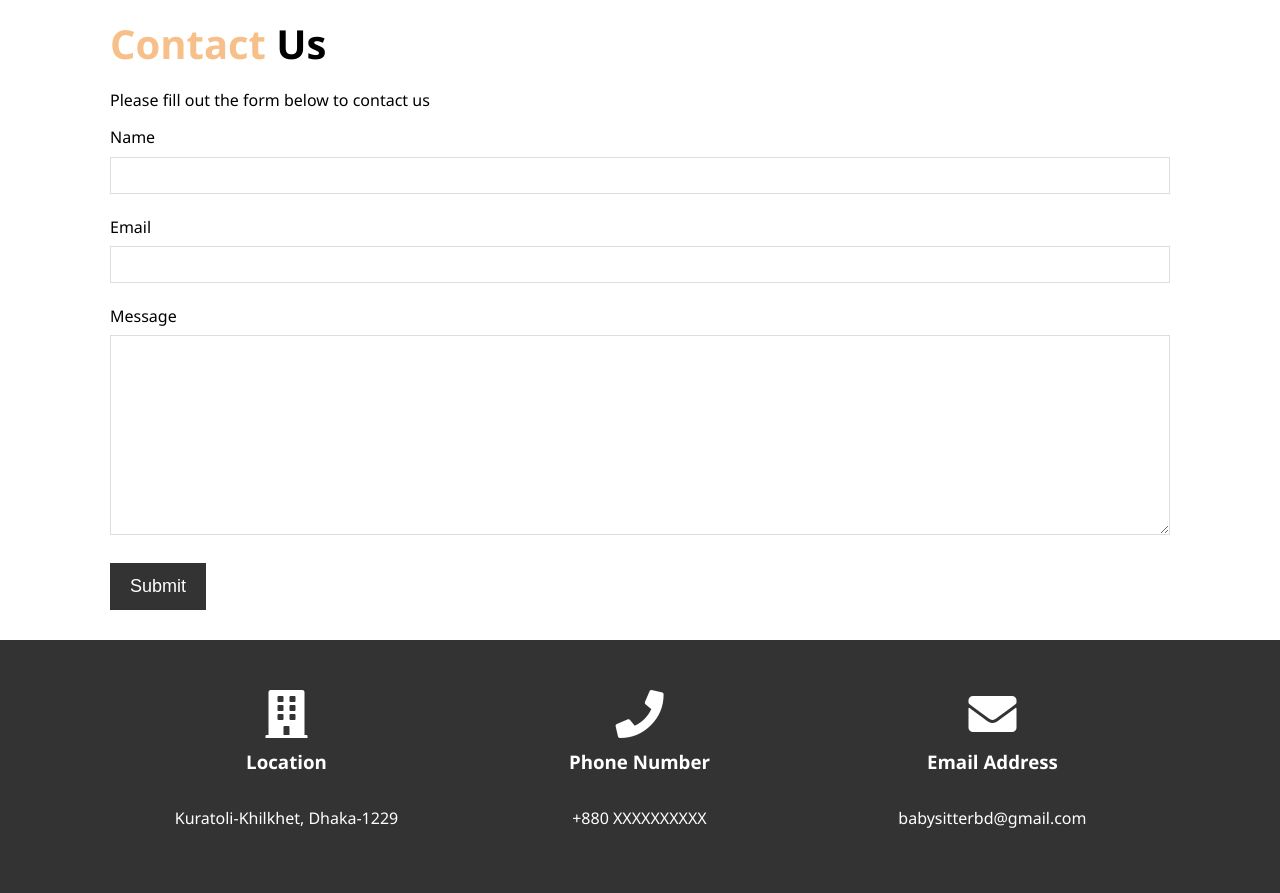
After one commit to RuhulAmin-info/Babysitter, a PHP site: page /php/contact.php in a window 1280 px wide. The commit adds this page. Run offline with PHP 8.4, Linux system fonts and the light colour scheme.

Commit message:
update some section

```diff
--- /dev/null
+++ b/css/contact.css
@@ -0,0 +1,115 @@
+
+* {
+    margin: 0;
+    padding:0;
+    box-sizing: border-box;
+  }
+
+
+  body {
+    font-family: 'Segoe UI', Tahoma, Geneva, Verdana, sans-serif;
+    line-height: 1.7em;
+  }
+
+  a {
+    color: #333;
+    text-decoration: none;
+  }
+
+  h1, h2, h3 {
+    padding-bottom: 20px;
+  }
+
+  p {
+    margin: 10px 0;
+  }
+
+  .container {
+    margin: auto;
+    max-width: 1100px;
+    overflow: auto;
+    padding: 0 20px;
+  }
+
+  .text-primary {
+    color: #f7c08a;
+  }
+
+  .btn {
+    display: inline-block;
+    font-size: 18px;
+    color: #fff;
+    background: #333;
+    padding: 13px 20px;
+    border: none;
+    cursor: pointer;
+  }
+
+  .btn:hover {
+    background: #f7c08a;
+    color: #333;
+  }
+
+
+  .bg-dark {
+    background: #333;
+    color: #fff;
+  }
+
+
+  .l-heading {
+    font-size: 40px;
+  }
+
+
+  .py-1 { padding: 10px 0; }
+  .py-2 { padding: 20px 0; }
+  .py-3 { padding: 30px 0; }
+
+
+
+
+  .box {
+    float: left;
+    width: 33.3%;
+    padding: 50px;
+    text-align:center;
+  }
+
+  .box i {
+    margin-bottom: 10px;
+  }
+
+
+  #contact-form .form-group {
+    margin-bottom: 20px;
+  }
+
+  #contact-form label {
+    display: block;
+    margin-bottom: 5px;
+  }
+
+  #contact-form input,
+  #contact-form textarea {
+    width: 100%;
+    padding: 10px;
+    border: 1px #ddd solid;
+  }
+
+  #contact-form textarea {
+    height: 200px;
+  }
+
+  #contact-form input:focus,
+  #contact-form textarea:focus {
+    outline: none;
+    border-color: #f7c08a;
+  }
+.error{
+    background: #ffa34d;
+    color:red;
+    text-align: center;
+    border-radius: 5px;
+
+  }
--- a/index.php
+++ b/index.php
@@ -166,7 +166,9 @@ if(isset($_POST['submit'])){
 
 			<ul>
 				<li><a href="">About Us</a></li>
+				<li><a href="php/contact.php">Contact Us</a></li>
 				<li><a href="php/trems.php">Trems & Condition</a></li>
+				<li><a href="">Contact us</a></li>
 				<li><a href="">Privacy Policy</a></li>
 				<li><a href="">Customer Support</a></li>
 				<li><a href="">Find Jobs</a></li>
--- /dev/null
+++ b/php/contact.php
@@ -0,0 +1,106 @@
+
+<?php
+
+$name = null;
+$name_error = null;
+$email = null;
+$email_error = null;
+$message = null;
+$message_error = null;
+$success = null;
+
+if(isset($_POST['submit'])){
+  if(empty($_POST['name'])){
+    $name_error = "Name Required";
+  }
+  else{
+    $name = htmlspecialchars($_POST['name']);
+  }
+  if(empty($_POST['email'])){
+    $email_error = "Email Required";
+  }
+  else{
+    $email = htmlspecialchars($_POST['email']);
+  }
+
+  if(empty($_POST['message'])){
+    $message_error = "Write Your Proper Message";
+  }
+  else{
+    $message = htmlspecialchars($_POST['message']);
+  }
+
+  if($name && $email && $message){
+    $success = "Message sent!.Thank You for connact us.";
+  }
+
+}
+
+
+ ?>
+
+
+
+
+
+
+<!DOCTYPE html>
+<html>
+<head>
+
+  <title>Contact</title>
+  <link rel="stylesheet" href="../css/all.css">
+  <link rel="stylesheet" href="../css/contact.css">
+</head>
+<body>
+
+  <section id="contact-form" class="py-3">
+    <div class="container">
+      <h1 class="l-heading"><span class="text-primary">Contact</span> Us</h1>
+      <p>Please fill out the form below to contact us</p>
+      <div class="error">
+          <p><?php echo $name_error; ?></p>
+          <p><?php echo $email_error; ?></p>
+          <p><?php echo $message_error; ?></p>
+          <p style="color: green;"><?php echo $success; ?></p>
+      </div>
+      <form action="" method="post">
+        <div class="form-group">
+          <label for="name">Name</label>
+          <input type="text" name="name" id="name">
+        </div>
+        <div class="form-group">
+          <label for="email">Email</label>
+          <input type="email" name="email" id="email">
+        </div>
+        <div class="form-group">
+          <label for="message">Message</label>
+          <textarea name="message" id="message"></textarea>
+        </div>
+        <button type="submit"  name="submit" class="btn">Submit</button>
+      </form>
+    </div>
+  </section>
+
+  <section id="contact-info" class="bg-dark">
+    <div class="container">
+        <div class="box">
+
+            <i class="fas fa-building fa-3x"></i>
+            <h3>Location</h3>
+            <p>Kuratoli-Khilkhet, Dhaka-1229</p>
+          </div>
+          <div class="box">
+              <i class="fas fa-phone fa-3x"></i>
+              <h3>Phone Number</h3>
+              <p>+880 XXXXXXXXXX</p>
+          </div>
+          <div class="box">
+              <i class="fas fa-envelope fa-3x"></i>
+              <h3>Email Address</h3>
+              <p>babysitterbd@gmail.com</p>
+          </div>
+    </div>
+  </section>
+</body>
+</html>
--- a/php/login.php
+++ b/php/login.php
@@ -28,6 +28,9 @@ $error = null;
 
         $_SESSION['admin_username'] = $username;
         header("location:admin_dashboard.php");
+      }
+      else if($username ='user@gmail.com' && $password == 'user123'){
+
       }
       else{
         $error = "invalid username or password";
--- a/php/registration.php
+++ b/php/registration.php
@@ -68,6 +68,7 @@ if(isset($_POST['sing_submit'])){
 
   if($firstName && $lastName && $email && $password && $checkbox){
     $success = "Registration Successfull";
+    header("location:middle.php");
 
   }
 
```
